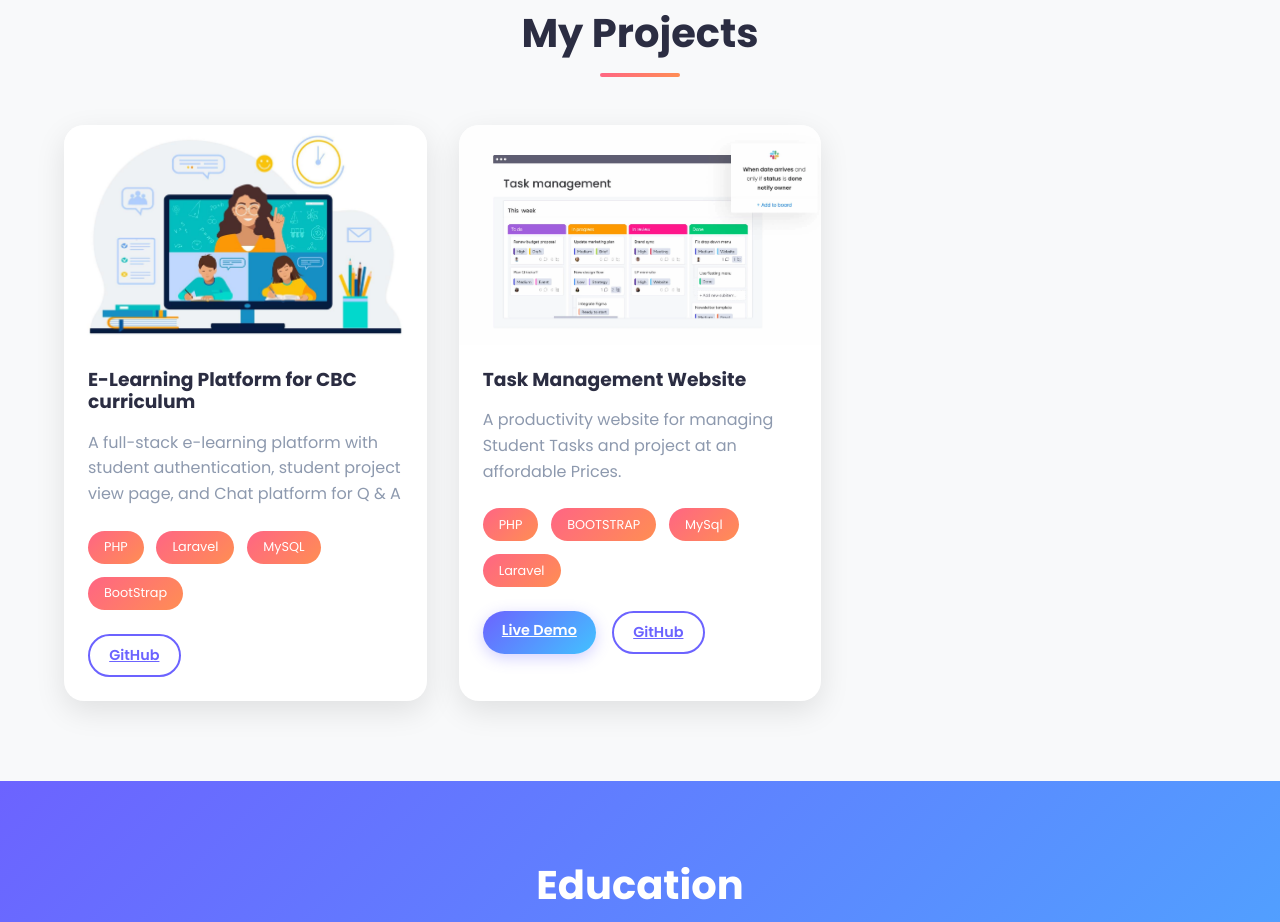
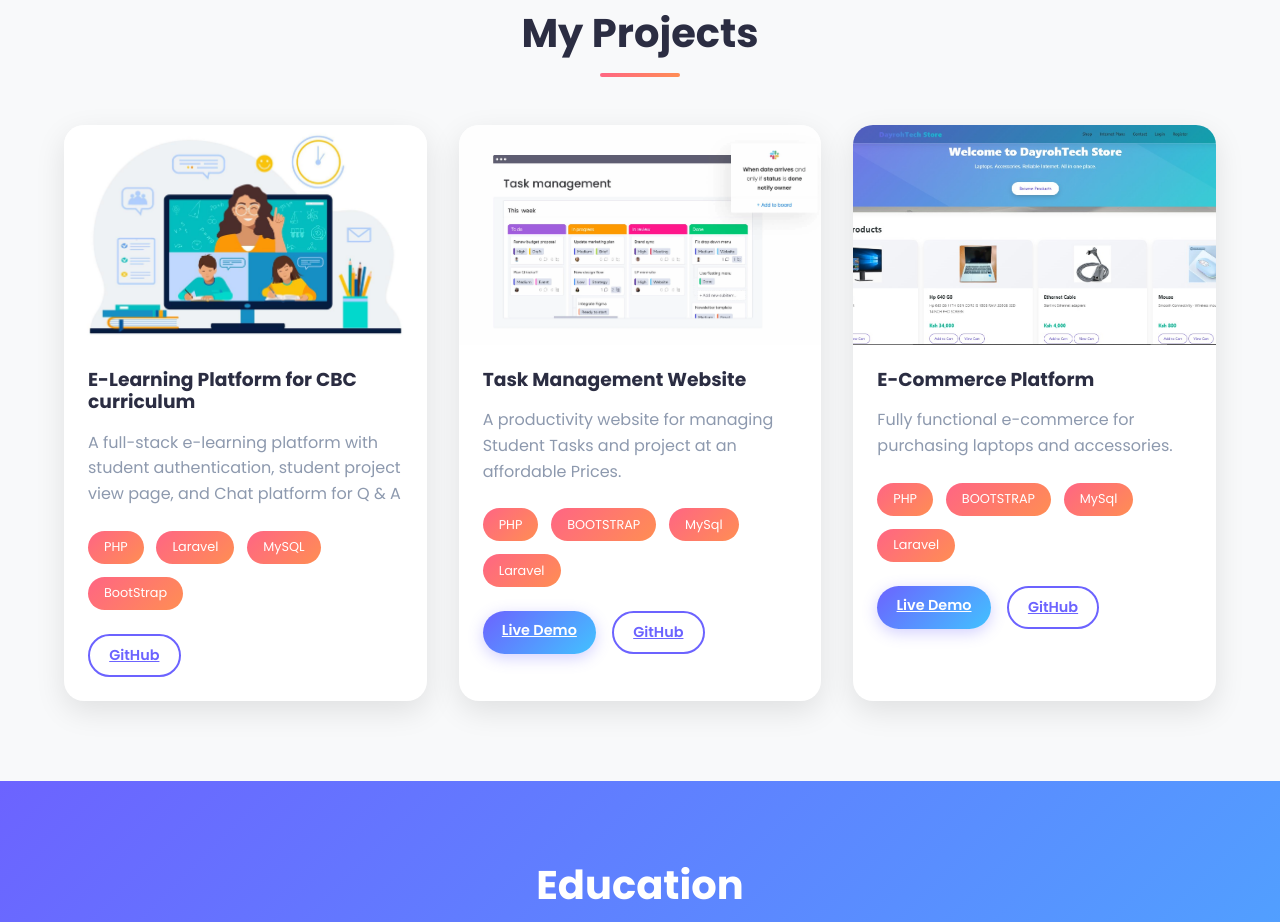
Before and after one commit to Theetilen19/My-Portfolio, a React (Vite) app: page / in a window 1280 px wide. Shown: the part 2100-3022 px from the top of the page. Built offline with nearby package versions, Linux system fonts and the light colour scheme.

Commit message:
Added A Project

```diff
--- a/src/App.tsx
+++ b/src/App.tsx
@@ -4,6 +4,7 @@ import resume from './assets/resume.pdf';
 import profilePhoto from './assets/profile.jpeg';
 import eLearningImage from './assets/e-learning.jpg';
 import taskImage from './assets/taskapp.webp';
+import ecommerceImage from './assets/project-3.jpg';
 import { FaBars, FaTimes, FaEnvelope, FaPhone, FaMapMarkerAlt, FaLinkedin, FaGithub, FaTwitter, FaWhatsapp } from 'react-icons/fa';
 
 type Project = {
@@ -87,7 +88,16 @@ const App = () => {
       link: 'https://taskapp.example.com',
       github: 'https://github.com/Theetilen19/taskapp',
       image: taskImage
-    }
+    },
+    {
+        id: 3,
+        name: 'E-Commerce Platform',
+        description: 'Fully functional e-commerce for purchasing laptops and accessories.',
+        technologies: ['PHP', 'BOOTSTRAP', 'MySql', 'Laravel'],
+        link: 'https://dayrotech-store-production.up.railway.app/',
+        github: 'https://github.com/Theetilen19/DayroTech-Store',
+        image: ecommerceImage
+      }
   ];
 
   const education: Education[] = [
```
Also changed, not shown: src/assets/project-3.jpg (added).
